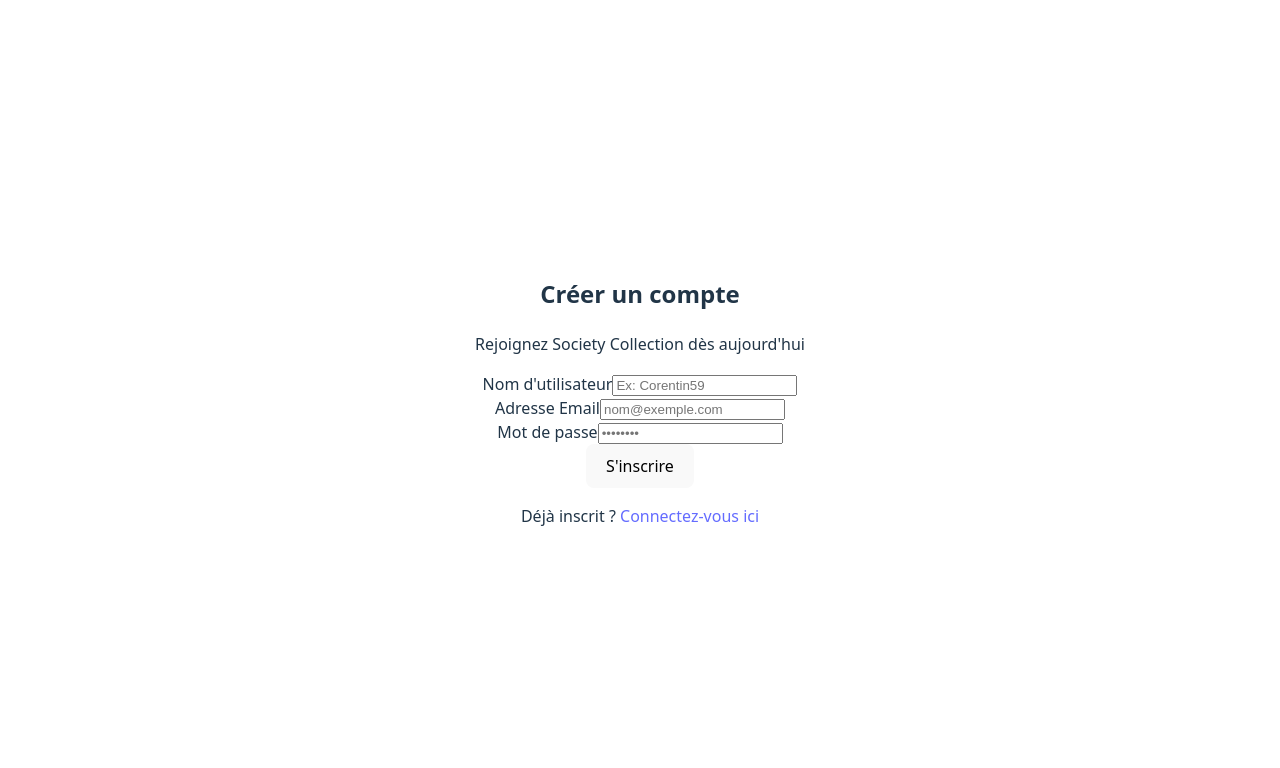
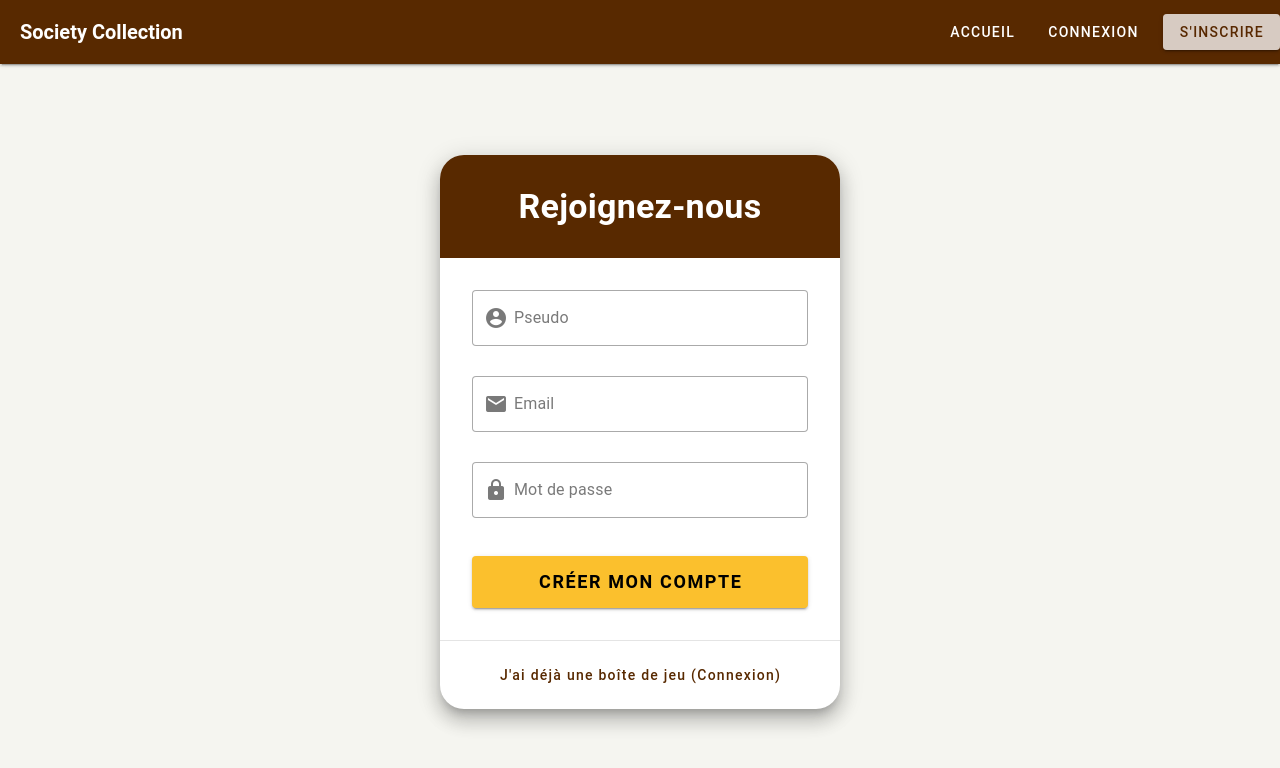
Before and after one commit to Corentinausorus/SocietyCollectionFront, a Vue app: page /register in a window 1280 px wide. Shown: the top 768 px of the page. Built offline with nearby package versions, Linux system fonts and the light colour scheme.

Commit message:
utilisation de vuetify pour plus de simplicité et aide de Gemini pour obtenir une interface agreable

```diff
--- a/package.json
+++ b/package.json
@@ -12,9 +12,11 @@
     "axios": "^1.13.2",
     "tailwindcss": "^4.1.18",
     "vue": "^3.5.24",
-    "vue-router": "^4.6.4"
+    "vue-router": "^4.6.4",
+    "vuetify": "^3.11.7"
   },
   "devDependencies": {
+    "@mdi/font": "^7.4.47",
     "@vitejs/plugin-vue": "^6.0.1",
     "vite": "^7.2.4"
   }
--- a/src/App.vue
+++ b/src/App.vue
@@ -1,9 +1,14 @@
 <script setup>
-import HelloWorld from './views/HelloWorld.vue'
+import Navbar from './components/Navbar.vue';
 </script>
 
 <template>
-  <router-view />
+  <v-app :style="{ backgroundColor: 'var(--v-theme-background)' }">
+    <Navbar />
+    <v-main>
+      <router-view />
+    </v-main>
+  </v-app>
 </template>
 
 <style scoped>
--- a/src/components/GameCard.vue
+++ b/src/components/GameCard.vue
@@ -1,13 +1,66 @@
 <script setup>
-defineProps(['game']); // On définit que ce composant reçoit un objet "game"
+defineProps(['game']);
 </script>
 
 <template>
-  <div class="bg-white rounded-xl shadow-md overflow-hidden hover:scale-105 transition-transform duration-300">
-    <img :src="game.image" class="h-48 w-full object-cover" />
-    <div class="p-4">
-      <h3 class="font-bold text-gray-800">{{ game.name }}</h3>
-      <p class="text-sm text-gray-500 line-clamp-2">{{ game.description }}</p>
-    </div>
-  </div>
+  <v-card
+      class="mx-auto h-100 d-flex flex-column rounded-xl"
+      elevation="3"
+      hover
+  >
+    <v-img
+        :src="game.image || game.thumbnail"
+        height="200"
+        cover
+        class="bg-grey-lighten-2"
+    >
+      <template v-slot:placeholder>
+        <v-row class="fill-height ma-0" align="center" justify="center">
+          <v-progress-circular indeterminate color="grey-lighten-5"></v-progress-circular>
+        </v-row>
+      </template>
+    </v-img>
+
+    <v-card-item>
+      <v-card-title class="text-primary font-weight-bold">
+        {{ game.name }}
+      </v-card-title>
+      <v-card-subtitle>
+        Publié en {{ game.yearPublished || 'N/C' }}
+      </v-card-subtitle>
+    </v-card-item>
+
+    <v-card-text class="flex-grow-1">
+      <p class="text-body-2 text-grey-darken-1 line-clamp-2">
+        {{ game.description || 'Aucune description disponible pour ce jeu.' }}
+      </p>
+    </v-card-text>
+
+    <v-divider></v-divider>
+
+    <v-card-actions class="pa-4 bg-grey-lighten-5">
+      <v-chip size="small" color="secondary" variant="flat" prepend-icon="mdi-account-group">
+        {{ game.minPlayers }}-{{ game.maxPlayers }} joueurs
+      </v-chip>
+
+      <v-spacer></v-spacer>
+
+      <v-btn
+          variant="text"
+          color="accent"
+          icon="mdi-arrow-right-bold-circle"
+          size="large"
+      ></v-btn>
+    </v-card-actions>
+  </v-card>
 </template>
+
+<style scoped>
+/* Pour couper la description si elle est trop longue */
+.line-clamp-2 {
+  display: -webkit-box;
+  -webkit-line-clamp: 2;
+  -webkit-box-orient: vertical;
+  overflow: hidden;
+}
+</style>
--- a/src/components/Navbar.vue
+++ b/src/components/Navbar.vue
@@ -1,13 +1,74 @@
+<template>
+  <v-app-bar color="primary" elevation="2">
+    <v-app-bar-nav-icon
+        class="hidden-md-and-up"
+        @click="drawer = !drawer"
+    ></v-app-bar-nav-icon>
+
+    <v-app-bar-title class="font-weight-bold cursor-pointer" @click="router.push('/')">
+      Society Collection
+    </v-app-bar-title>
+
+    <v-spacer></v-spacer>
+
+    <div class="hidden-sm-and-down">
+      <v-btn variant="text" to="/">Accueil</v-btn>
+
+      <template v-if="!isConnected">
+        <v-btn variant="text" to="/login">Connexion</v-btn>
+        <v-btn variant="elevated" color="white" class="text-primary ml-2" to="/register">
+          S'inscrire
+        </v-btn>
+      </template>
+
+      <template v-else>
+        <v-btn variant="text" to="/dashboard">Mon Dashboard</v-btn>
+        <v-btn icon @click="handleLogout" color="red-lighten-1">
+          <v-icon>mdi-logout</v-icon>
+        </v-btn>
+      </template>
+    </div>
+  </v-app-bar>
+
+  <v-navigation-drawer v-model="drawer" temporary>
+    <v-list nav>
+      <v-list-item prepend-icon="mdi-home" title="Accueil" to="/"></v-list-item>
+
+      <v-divider class="my-2"></v-divider>
+
+      <template v-if="!isConnected">
+        <v-list-item prepend-icon="mdi-login" title="Connexion" to="/login"></v-list-item>
+        <v-list-item prepend-icon="mdi-account-plus" title="S'inscrire" to="/register"></v-list-item>
+      </template>
+
+      <template v-else>
+        <v-list-item prepend-icon="mdi-view-dashboard" title="Dashboard" to="/dashboard"></v-list-item>
+        <v-list-item prepend-icon="mdi-logout" title="Déconnexion" @click="handleLogout" color="red"></v-list-item>
+      </template>
+    </v-list>
+  </v-navigation-drawer>
+</template>
+
 <script setup>
-defineProps(['game']); // On définit que ce composant reçoit un objet "game"
+import { ref, onMounted, watch } from 'vue';
+import { useRouter, useRoute } from 'vue-router';
+
+const router = useRouter();
+const route = useRoute();
+const isConnected = ref(false);
+const drawer = ref(false);
+
+const checkAuth = () => {
+  isConnected.value = !!localStorage.getItem('user');
+};
+
+// Vérifier au montage et à chaque changement de page
+onMounted(checkAuth);
+watch(() => route.path, checkAuth);
+
+const handleLogout = () => {
+  localStorage.removeItem('user');
+  isConnected.value = false;
+  router.push('/login');
+};
 </script>
-
-<template>
-  <div class="bg-white rounded-xl shadow-md overflow-hidden hover:scale-105 transition-transform duration-300">
-    <img :src="game.image" class="h-48 w-full object-cover" />
-    <div class="p-4">
-      <h3 class="font-bold text-gray-800">{{ game.name }}</h3>
-      <p class="text-sm text-gray-500 line-clamp-2">{{ game.description }}</p>
-    </div>
-  </div>
-</template>
--- a/src/main.js
+++ b/src/main.js
@@ -1,6 +1,7 @@
 import { createApp } from 'vue'
-import './style.css'
+//import './style.css'
 import App from './App.vue'
 import router from './router'
+import vuetify from './plugins/vuetify'
 
-createApp(App).use(router).mount('#app')
+createApp(App).use(router).use(vuetify).mount('#app')
--- /dev/null
+++ b/src/plugins/vuetify.js
@@ -0,0 +1,35 @@
+import 'vuetify/styles'
+import { createVuetify } from 'vuetify'
+import * as components from 'vuetify/components'
+import * as directives from 'vuetify/directives'
+import { aliases, mdi } from 'vuetify/iconsets/mdi'
+import '@mdi/font/css/materialdesignicons.css' // Import des icônes
+
+const vuetify = createVuetify({
+    components,
+    directives,
+    icons: {
+        defaultSet: 'mdi',
+        aliases,
+        sets: {
+            mdi,
+        },
+    },
+    theme: {
+        defaultTheme: 'light',
+        themes: {
+            light: {
+                colors: {
+                    primary: '#582900',   // Ton marron bois (Barre de navigation)
+                    secondary: '#2E7D32', // Vert forêt (Boutons positifs)
+                    accent: '#FBC02D',    // Jaune Or (Highlights)
+                    background: '#F5F5F0', // Crème (Fond de page)
+                    surface: '#FFFFFF',    // Blanc pur pour les cartes
+                    error: '#D32F2F',
+                },
+            },
+        },
+    },
+})
+
+export default vuetify
--- a/src/views/Dashboard.vue
+++ b/src/views/Dashboard.vue
@@ -1,67 +1,54 @@
 <template>
-  <div class="min-h-screen bg-gray-50">
-    <nav class="bg-white shadow-sm border-b">
-      <div class="max-w-7xl mx-auto px-4 flex justify-between h-16 items-center">
-        <span class="text-2xl font-bold text-indigo-600">Society Collection</span>
-        <button @click="handleLogout" class="text-sm font-medium text-red-600 hover:text-red-500">Déconnexion</button>
-      </div>
-    </nav>
+  <v-container class="py-10">
+    <v-row align="center" class="mb-8">
+      <v-col>
+        <h1 class="text-h4 font-weight-bold text-primary">Ma Collection</h1>
+        <p class="text-subtitle-1 text-grey">Gérez vos jeux favoris</p>
+      </v-col>
+      <v-col cols="auto">
+        <v-btn color="secondary" prepend-icon="mdi-plus" size="large" elevation="2">
+          Ajouter un jeu
+        </v-btn>
+      </v-col>
+    </v-row>
 
-    <main class="max-w-7xl mx-auto py-10 px-4">
-      <div v-if="games.length > 0" class="grid grid-cols-1 sm:grid-cols-2 lg:grid-cols-3 gap-6">
-        <div v-for="game in games" :key="game.id" class="bg-white rounded-xl shadow-md overflow-hidden hover:shadow-lg transition">
-          <div class="p-6">
-            <h3 class="text-lg font-bold text-gray-900">{{ game.name }}</h3>
-            <p class="text-gray-600 mt-2 text-sm">{{ game.description || 'Pas de description' }}</p>
-            <p class="text-sm text-gray-500 mt-1">{{ game.category }}</p>
-            <div class="mt-4 flex items-center justify-between">
-              <span class="text-xs font-semibold px-2 py-1 bg-indigo-100 text-indigo-700 rounded-full">
-                {{ game.minPlayers }}-{{ game.maxPlayers }} joueurs
-              </span>
-              <button class="text-indigo-600 hover:underline text-sm font-medium">Détails</button>
-            </div>
-          </div>
-          <div class="h-48 w-full bg-gray-200">
-            <img
-                v-if="game.thumbnail"
-                :src="game.thumbnail"
-                class="w-full h-full object-cover"
-                alt="Image du jeu"
-            />
-            <div v-else class="w-full h-full flex items-center justify-center text-gray-400">
-              <span>Pas d'image</span>
-            </div>
-          </div>
-        </div>
-      </div>
+    <v-row v-if="games.length > 0">
+      <v-col
+          v-for="game in games"
+          :key="game.id"
+          cols="12"
+          sm="6"
+          md="4"
+          lg="3"
+      >
+        <GameCard :game="game" />
+      </v-col>
+    </v-row>
 
-      <div v-else class="text-center py-20 bg-white rounded-xl border-2 border-dashed border-gray-300">
-        <p class="text-gray-500">Aucun jeu dans votre collection pour le moment.</p>
-      </div>
-    </main>
-  </div>
+    <v-row v-else justify="center">
+      <v-col cols="12" md="6" class="text-center py-16">
+        <v-icon size="80" color="grey-lighten-1">mdi-dice-multiple</v-icon>
+        <h3 class="text-h5 text-grey-darken-1 mt-4">Votre collection est vide</h3>
+        <p class="text-grey mb-6">Commencez par importer des jeux depuis BoardGameGeek !</p>
+        <v-btn color="primary" variant="outlined">Parcourir les jeux</v-btn>
+      </v-col>
+    </v-row>
+  </v-container>
 </template>
 
 <script setup>
 import { ref, onMounted } from 'vue';
-import { useRouter } from 'vue-router';
 import api from '../services/api';
+import GameCard from '../components/GameCard.vue'; // On importe ton nouveau composant
 
-const router = useRouter();
 const games = ref([]);
 
 onMounted(async () => {
   try {
     const response = await api.get('/boardgames');
-    console.log("Mes jeux reçus :", response.data); // <--- AJOUTE CECI
     games.value = response.data;
   } catch (error) {
-    console.error("Détails de l'erreur :", error.response); // <--- ET CECI
+    console.error("Erreur lors du chargement des jeux :", error);
   }
 });
-
-const handleLogout = () => {
-  localStorage.removeItem('user');
-  router.push('/login');
-};
 </script>
--- a/src/views/Home.vue
+++ b/src/views/Home.vue
@@ -1,41 +1,33 @@
 <template>
-  <div class="min-h-screen bg-white">
-    <div class="relative bg-gray-50 overflow-hidden">
-      <div class="max-w-7xl mx-auto px-4 py-24 sm:px-6 lg:px-8">
-        <div class="text-center">
-          <h1 class="text-4xl font-extrabold text-gray-900 sm:text-6xl">
-            Gérez votre collection de <span class="text-indigo-600">jeux de société</span>
-          </h1>
-          <p class="mt-6 text-xl text-gray-500 max-w-2xl mx-auto">
-            Importez vos jeux depuis BGG, organisez vos parties et partagez votre passion.
-          </p>
+  <v-container fluid class="pa-0">
+    <v-sheet color="background" class="py-16 px-4 text-center">
+      <v-responsive max-width="800" class="mx-auto">
+        <h1 class="text-h2 font-weight-black text-primary mb-6">
+          Society <span class="text-secondary">Collection</span>
+        </h1>
+        <p class="text-h6 text-grey-darken-2 mb-10">
+          L'espace privilégié des passionnés pour gérer leur ludothèque.
+        </p>
 
-          <div class="mt-10 flex justify-center gap-4">
-            <router-link
-                to="/login"
-                class="px-8 py-3 border border-transparent text-base font-medium rounded-md text-white bg-indigo-600 hover:bg-indigo-700 md:py-4 md:text-lg md:px-10 transition shadow-lg"
-            >
-              Se connecter
-            </router-link>
+        <div v-if="!isConnected" class="d-flex justify-center gap-4">
+          <v-btn to="/login" color="primary" size="x-large">Se connecter</v-btn>
+          <v-btn to="/register" variant="outlined" color="primary" size="x-large">Créer un compte</v-btn>
+        </div>
+        <v-btn v-else to="/dashboard" color="secondary" size="x-large" prepend-icon="mdi-view-dashboard">
+          Mon Dashboard
+        </v-btn>
+      </v-responsive>
+    </v-sheet>
 
-            <router-link
-                to="/register"
-                class="px-8 py-3 border border-indigo-600 text-base font-medium rounded-md text-indigo-600 bg-white hover:bg-indigo-50 md:py-4 md:text-lg md:px-10 transition"
-            >
-              Créer un compte
-            </router-link>
-          </div>
-        </div>
-      </div>
-    </div>
-
-    <section class="max-w-7xl mx-auto py-12 px-4">
-      <h2 class="text-2xl font-bold mb-6 text-gray-800">Jeux à la une</h2>
-      <div class="grid grid-cols-1 md:grid-cols-3 lg:grid-cols-4 gap-6">
-        <GameCard v-for="game in featuredGames" :key="game.id" :game="game" />
-      </div>
-    </section>
-  </div>
+    <v-container class="py-12">
+      <h2 class="text-h4 font-weight-bold mb-8 text-primary">Jeux à la une</h2>
+      <v-row v-if="featuredGames.length > 0">
+        <v-col v-for="game in featuredGames" :key="game.id" cols="12" sm="6" md="3">
+          <GameCard :game="game" />
+        </v-col>
+      </v-row>
+    </v-container>
+  </v-container>
 </template>
 
 <script setup>
@@ -44,9 +36,13 @@ import api from '../services/api';
 import GameCard from '../components/GameCard.vue';
 
 const featuredGames = ref([]);
+const isConnected = ref(false);
 
 onMounted(async () => {
   try {
+    const user = localStorage.getItem('user');
+    isConnected.value = !!user;
+
     const response = await api.get('/boardgames');
     featuredGames.value = response.data.slice(0, 4);
   } catch (error) {
@@ -54,3 +50,9 @@ onMounted(async () => {
   }
 });
 </script>
+
+<style scoped>
+.gap-4 {
+  gap: 16px;
+}
+</style>
--- a/src/views/Login.vue
+++ b/src/views/Login.vue
@@ -1,25 +1,48 @@
 <template>
-  <div class="login-container">
-    <h2>Connexion à Society Collection</h2>
-    <form @submit.prevent="handleLogin">
-      <div>
-        <label>Nom d'utilisateur :</label>
-        <input v-model="user.username" type="text" required />
-      </div>
-      <div>
-        <label>Mot de passe :</label>
-        <input v-model="user.password" type="password" required />
-      </div>
-      <button type="submit">Se connecter</button>
-    </form>
-    <p v-if="message" class="error">{{ message }}</p>
-  </div>
+  <v-container class="fill-height bg-background" fluid>
+    <v-row align="center" justify="center">
+      <v-col cols="11" sm="8" md="4">
+        <v-card elevation="8" class="rounded-xl overflow-hidden">
+          <v-toolbar color="primary" flat>
+            <v-toolbar-title class="text-center w-100 font-weight-bold">Connexion</v-toolbar-title>
+          </v-toolbar>
+
+          <v-card-text class="pa-8">
+            <v-form @submit.prevent="handleLogin">
+              <v-text-field
+                  v-model="user.username"
+                  label="Utilisateur"
+                  variant="underlined"
+                  color="primary"
+                  prepend-inner-icon="mdi-account"
+                  class="mb-4"
+              ></v-text-field>
+
+              <v-text-field
+                  v-model="user.password"
+                  label="Mot de passe"
+                  type="password"
+                  variant="underlined"
+                  color="primary"
+                  prepend-inner-icon="mdi-lock"
+              ></v-text-field>
+
+              <v-btn type="submit" color="secondary" block size="x-large" class="mt-8 rounded-pill font-weight-bold">
+                Entrer dans la salle de jeu
+              </v-btn>
+            </v-form>
+          </v-card-text>
+        </v-card>
+      </v-col>
+    </v-row>
+  </v-container>
 </template>
 
 <script setup>
 import { ref } from 'vue';
 import axios from 'axios';
 import { useRouter } from 'vue-router';
+import api from '../services/api';
 
 const router = useRouter();
 const user = ref({ username: '', password: '' });
@@ -27,7 +50,7 @@ const message = ref('');
 
 const handleLogin = async () => {
   try {
-    const response = await axios.post('http://localhost:8080/api/auth/login', {
+    const response = await api.post('/auth/login', {
       username: user.value.username,
       password: user.value.password
     });
@@ -45,5 +68,4 @@ const handleLogin = async () => {
 
 <style scoped>
 .error { color: red; }
-.login-container { max-width: 300px; margin: auto; padding: 20px; }
 </style>
--- a/src/views/Register.vue
+++ b/src/views/Register.vue
@@ -1,80 +1,43 @@
 <template>
-  <div class="min-h-screen flex items-center justify-center bg-gray-100 px-4">
-    <div class="max-w-md w-full bg-white rounded-xl shadow-lg p-8">
+  <v-container class="fill-height bg-background" fluid>
+    <v-row align="center" justify="center">
+      <v-col cols="12" sm="8" md="4">
+        <v-card elevation="12" class="rounded-xl">
+          <v-card-item class="bg-primary text-white text-center py-6">
+            <v-card-title class="text-h4 font-weight-bold">Rejoignez-nous</v-card-title>
+          </v-card-item>
 
-      <div class="text-center mb-8">
-        <h2 class="text-3xl font-bold text-gray-800">Créer un compte</h2>
-        <p class="text-gray-500 mt-2">Rejoignez Society Collection dès aujourd'hui</p>
-      </div>
+          <v-card-text class="pa-8">
+            <v-form @submit.prevent="handleRegister">
+              <v-text-field v-model="user.username" label="Pseudo" variant="outlined" color="primary" prepend-inner-icon="mdi-account-circle" class="mb-2"></v-text-field>
+              <v-text-field v-model="user.email" label="Email" type="email" variant="outlined" color="primary" prepend-inner-icon="mdi-email" class="mb-2"></v-text-field>
+              <v-text-field v-model="user.password" label="Mot de passe" type="password" variant="outlined" color="primary" prepend-inner-icon="mdi-lock" class="mb-4"></v-text-field>
 
-      <form @submit.prevent="handleRegister" class="space-y-5">
+              <v-btn type="submit" color="accent" block size="x-large" class="font-weight-bold text-black" :loading="loading">
+                Créer mon compte
+              </v-btn>
+            </v-form>
 
-        <div>
-          <label class="block text-sm font-medium text-gray-700">Nom d'utilisateur</label>
-          <input
-              v-model="user.username"
-              type="text"
-              required
-              class="mt-1 block w-full px-4 py-3 bg-gray-50 border border-gray-300 rounded-lg focus:ring-indigo-500 focus:border-indigo-500 transition"
-              placeholder="Ex: Corentin59"
-          />
-        </div>
+            <v-alert v-if="message" :type="isError ? 'error' : 'success'" variant="tonal" class="mt-6">
+              {{ message }}
+            </v-alert>
+          </v-card-text>
 
-        <div>
-          <label class="block text-sm font-medium text-gray-700">Adresse Email</label>
-          <input
-              v-model="user.email"
-              type="email"
-              required
-              class="mt-1 block w-full px-4 py-3 bg-gray-50 border border-gray-300 rounded-lg focus:ring-indigo-500 focus:border-indigo-500 transition"
-              placeholder="nom@exemple.com"
-          />
-        </div>
-
-        <div>
-          <label class="block text-sm font-medium text-gray-700">Mot de passe</label>
-          <input
-              v-model="user.password"
-              type="password"
-              required
-              class="mt-1 block w-full px-4 py-3 bg-gray-50 border border-gray-300 rounded-lg focus:ring-indigo-500 focus:border-indigo-500 transition"
-              placeholder="••••••••"
-          />
-        </div>
-
-        <button
-            type="submit"
-            :disabled="loading"
-            class="w-full flex justify-center py-3 px-4 border border-transparent rounded-lg shadow-sm text-sm font-medium text-white bg-indigo-600 hover:bg-indigo-700 focus:outline-none focus:ring-2 focus:ring-offset-2 focus:ring-indigo-500 disabled:opacity-50 disabled:cursor-not-allowed transition"
-        >
-          <span v-if="loading" class="flex items-center">
-            <svg class="animate-spin -ml-1 mr-3 h-5 w-5 text-white" xmlns="http://www.w3.org/2000/svg" fill="none" viewBox="0 0 24 24"><circle class="opacity-25" cx="12" cy="12" r="10" stroke="currentColor" stroke-width="4"></circle><path class="opacity-75" fill="currentColor" d="M4 12a8 8 0 018-8V0C5.373 0 0 5.373 0 12h4zm2 5.291A7.962 7.962 0 014 12H0c0 3.042 1.135 5.824 3 7.938l3-2.647z"></path></svg>
-            Traitement...
-          </span>
-          <span v-else>S'inscrire</span>
-        </button>
-      </form>
-
-      <div v-if="message" :class="`mt-4 p-3 rounded-lg text-sm text-center ${isError ? 'bg-red-100 text-red-700' : 'bg-green-100 text-green-700'}`">
-        {{ message }}
-      </div>
-
-      <div class="mt-6 text-center">
-        <p class="text-sm text-gray-600">
-          Déjà inscrit ?
-          <router-link to="/login" class="font-medium text-indigo-600 hover:text-indigo-500">
-            Connectez-vous ici
-          </router-link>
-        </p>
-      </div>
-
-    </div>
-  </div>
+          <v-divider></v-divider>
+          <v-card-actions class="justify-center py-4">
+            <v-btn variant="text" to="/login" color="primary" class="text-none">
+              J'ai déjà une boîte de jeu (Connexion)
+            </v-btn>
+          </v-card-actions>
+        </v-card>
+      </v-col>
+    </v-row>
+  </v-container>
 </template>
 
 <script setup>
 import { ref } from 'vue';
-import axios from 'axios';
+import api from '../services/api'; // Utilise ton instance API
 import { useRouter } from 'vue-router';
 
 const router = useRouter();
@@ -86,18 +49,14 @@ const loading = ref(false);
 const handleRegister = async () => {
   loading.value = true;
   message.value = '';
-
   try {
-    const response = await axios.post('http://localhost:8080/api/auth/register', user.value);
+    await api.post('/auth/register', user.value);
     isError.value = false;
-    message.value = "Compte créé ! Redirection vers la page de connexion...";
-
-    setTimeout(() => {
-      router.push('/login');
-    }, 2000);
+    message.value = "Compte créé ! Redirection...";
+    setTimeout(() => router.push('/login'), 2000);
   } catch (error) {
     isError.value = true;
-    message.value = error.response?.data?.message || "Une erreur est survenue lors de l'inscription";
+    message.value = error.response?.data?.message || "Erreur lors de l'inscription";
   } finally {
     loading.value = false;
   }
```
Also changed, not shown: 1 other file (tests, documents, lock files or other folders).
